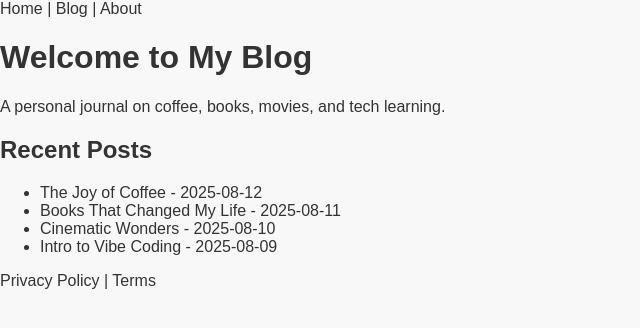
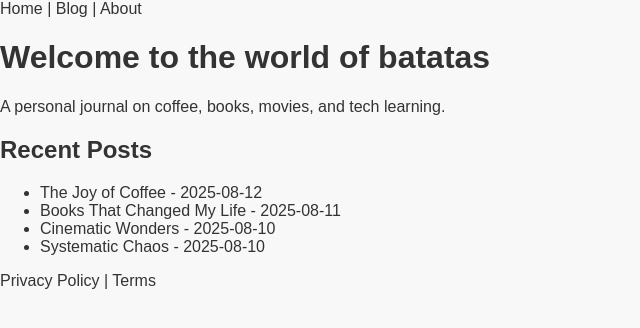
Before and after one commit to abby-chung/batatas, a React (Vite) app: page / in a window 1280 px wide. Shown: the top 328 px of the page, without its empty margins (0-640 px from the left). Built offline with nearby package versions, Linux system fonts and the light colour scheme.

Commit message:
Update content

```diff
--- a/src/App.jsx
+++ b/src/App.jsx
@@ -5,7 +5,7 @@ import "./index.css";
 function Home() {
   return (
     <div className="p-4">
-      <h1>Welcome to My Blog</h1>
+      <h1>Welcome to the world of batatas</h1>
       <p>A personal journal on coffee, books, movies, and tech learning.</p>
       <h2>Recent Posts</h2>
       <ul>
--- a/src/postsData.js
+++ b/src/postsData.js
@@ -1,6 +1,7 @@
 export const posts = [
-  { slug: "coffee-love", title: "The Joy of Coffee", date: "2025-08-12", category: "coffee", tags: ["coffee", "lifestyle"], content: "Lorem ipsum..." },
+  { slug: "coffee-love", title: "The Joy of Coffee", date: "2025-08-12", category: "coffee", tags: ["coffee", "lifestyle"], content: "Columbia coffee beans are cool... fruity... love it!" },
   { slug: "book-haven", title: "Books That Changed My Life", date: "2025-08-11", category: "books", tags: ["books", "reading"], content: "Lorem ipsum..." },
   { slug: "movie-magic", title: "Cinematic Wonders", date: "2025-08-10", category: "movies", tags: ["movies"], content: "Lorem ipsum..." },
-  { slug: "vibe-coding-101", title: "Intro to Vibe Coding", date: "2025-08-09", category: "tech", tags: ["coding", "learning"], content: "Lorem ipsum..." },
+  { slug: "the-bear", title: "Systematic Chaos", date: "2025-08-10", category: "tvshows", tags: ["tvshows"], content: "One the new shows worth watching these days..." },
+  { slug: "vibe-coding-101", title: "Intro to Vibe Coding", date: "2025-08-09", category: "tech", tags: ["coding", "learning"], content: "Vibe coding doesn't work as well as you thought..." },
 ];
```
Also changed, not shown: 2 other files (tests, documents, lock files or other folders).
